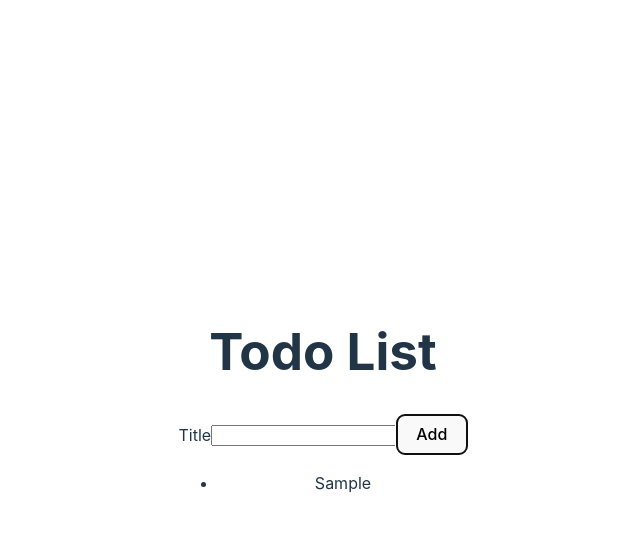
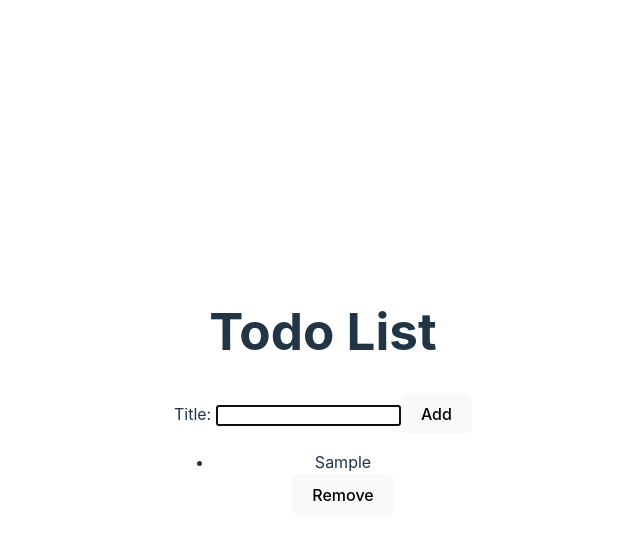
Before and after one commit to Unstoppable7/react-todo, a React (Vite) app: page / in a window 1280 px wide. Both pictures are taken after typing "Sample" into the empty fields and a click on the button "Add". Shown: the top 540 px of the page, without its empty margins (317-957 px from the left). Built offline with nearby package versions, Linux system fonts and the light colour scheme.

Commit message:
answers lesson_1_6

```diff
--- a/src/AddTodoForm.jsx
+++ b/src/AddTodoForm.jsx
@@ -1,7 +1,7 @@
-import { useState } from 'react';
+import { useState } from "react";
+import InputWithLabel from "./InputWithLabel";
 
 export default function AddTodoForm({ onAddTodo }) {
-
   const [todoTitle, setTodoTitle] = useState("");
 
   function handleAddTodo(event) {
@@ -17,10 +17,7 @@ export default function AddTodoForm({ onAddTodo }) {
 
   return (
     <form onSubmit={handleAddTodo}>
-      <label htmlFor="todoTitle">
-        Title
-      </label>
-      <input name="title" id="todoTitle" value={todoTitle} onChange={handleTitleChange} />
+      <InputWithLabel todoTitle={todoTitle} handleTitleChange={handleTitleChange}>Title: </InputWithLabel>
       <button>Add</button>
     </form>
   );
--- a/src/App.jsx
+++ b/src/App.jsx
@@ -1,20 +1,27 @@
-import './App.css'
-import TodoList from './TodoList'
-import AddTodoForm from './AddTodoForm'
-import { useState, useEffect } from 'react'
+import "./App.css";
+import TodoList from "./TodoList";
+import AddTodoForm from "./AddTodoForm";
+import { useState, useEffect } from "react";
 
 const useSemiPersistentState = () => {
-  const [todoList, setTodoList] = useState(JSON.parse(localStorage.getItem('savedTodoList')) || []);
+  const [todoList, setTodoList] = useState(
+    JSON.parse(localStorage.getItem("savedTodoList")) || []
+  );
 
   useEffect(() => {
-    localStorage.setItem('savedTodoList', JSON.stringify(todoList));
-  }, [todoList])
+    localStorage.setItem("savedTodoList", JSON.stringify(todoList));
+  }, [todoList]);
 
   return [todoList, setTodoList];
 };
 
 function App() {
   const [todoList, setTodoList] = useSemiPersistentState();
+
+  function removeTodo(id) {
+    const newTodoList = todoList.filter((item) => item.id != id);
+    setTodoList(newTodoList);
+  }
 
   function addTodo(newTodo) {
     setTodoList((previousTodoList) => [...previousTodoList, newTodo]);
@@ -24,9 +31,9 @@ function App() {
     <>
       <h1>Todo List</h1>
       <AddTodoForm onAddTodo={addTodo} />
-      <TodoList todoList={todoList} />
+      <TodoList todoList={todoList} onRemoveTodo={removeTodo}/>
     </>
-  )
+  );
 }
 
-export default App
+export default App;
--- /dev/null
+++ b/src/InputWithLabel.jsx
@@ -0,0 +1,26 @@
+import { useRef, useEffect } from "react";
+
+export default function InputWithLabel({
+  todoTitle,
+  handleTitleChange,
+  children,
+}) {
+  const inputRef = useRef();
+
+  useEffect(() => {
+    inputRef.current.focus();
+  });
+
+  return (
+    <>
+      <label htmlFor="todoTitle">{children}</label>
+      <input
+        name="title"
+        id="todoTitle"
+        value={todoTitle}
+        onChange={handleTitleChange}
+        ref={inputRef}
+      />
+    </>
+  );
+}
--- a/src/TodoList.jsx
+++ b/src/TodoList.jsx
@@ -1,12 +1,12 @@
 import TodoListItem from "./TodoListItem";
 
-export default function TodoList({ todoList }) {
+export default function TodoList({ todoList, onRemoveTodo}) {
 
   return (
     <ul>
       {
         todoList.map(
-          (item) => <TodoListItem key={item.id} todo={item} />
+          (item) => <TodoListItem key={item.id} todo={item} onRemoveTodo={onRemoveTodo} />
         )
       }
     </ul>
--- a/src/TodoListItem.jsx
+++ b/src/TodoListItem.jsx
@@ -1,5 +1,8 @@
-export default function TodoListItem({ todo }) {
+export default function TodoListItem({ todo, onRemoveTodo }) {
   return (
-    <li>{todo.title}</li>
+    <>
+      <li>{todo.title}</li>
+      <button type="button" onClick={() => onRemoveTodo(todo.id)}>Remove</button>
+    </>
   );
 }
```
